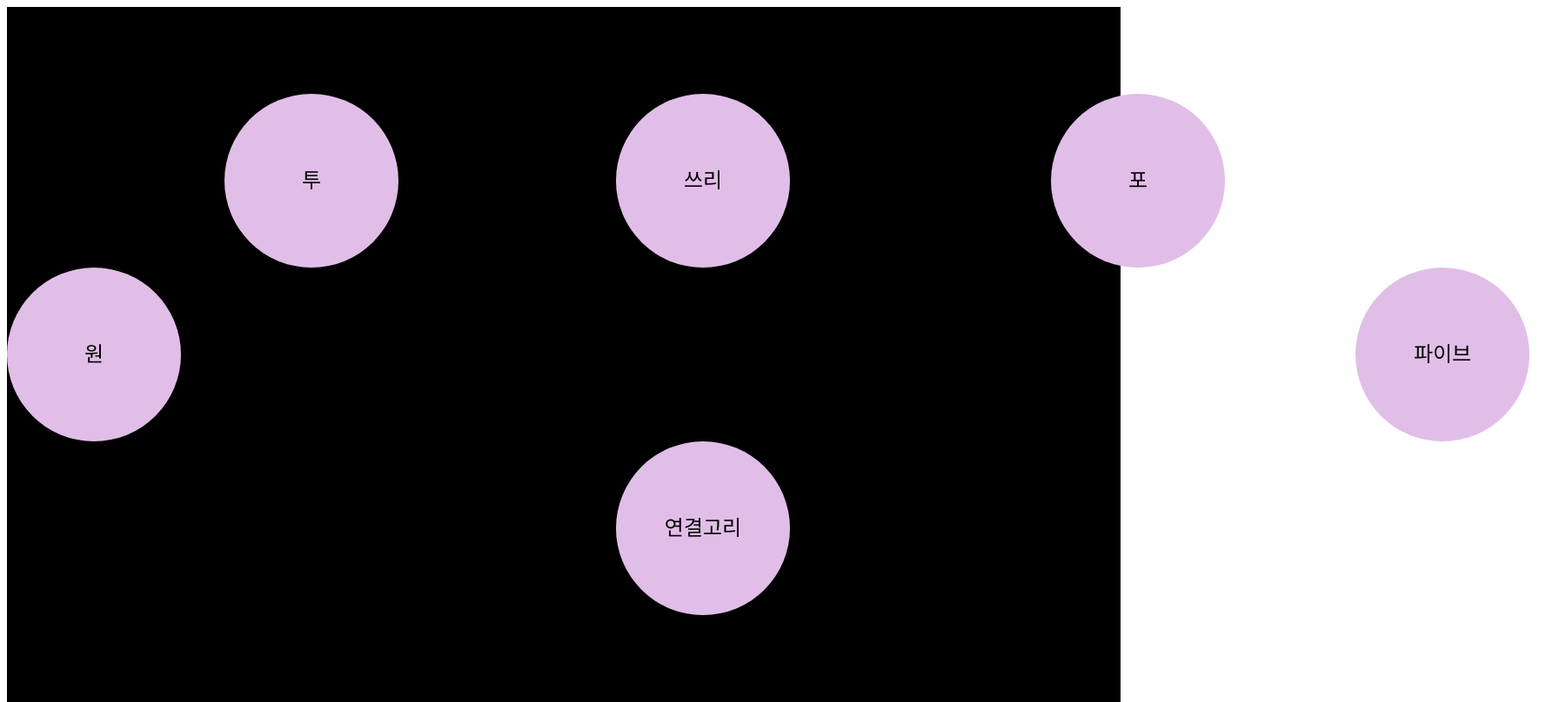
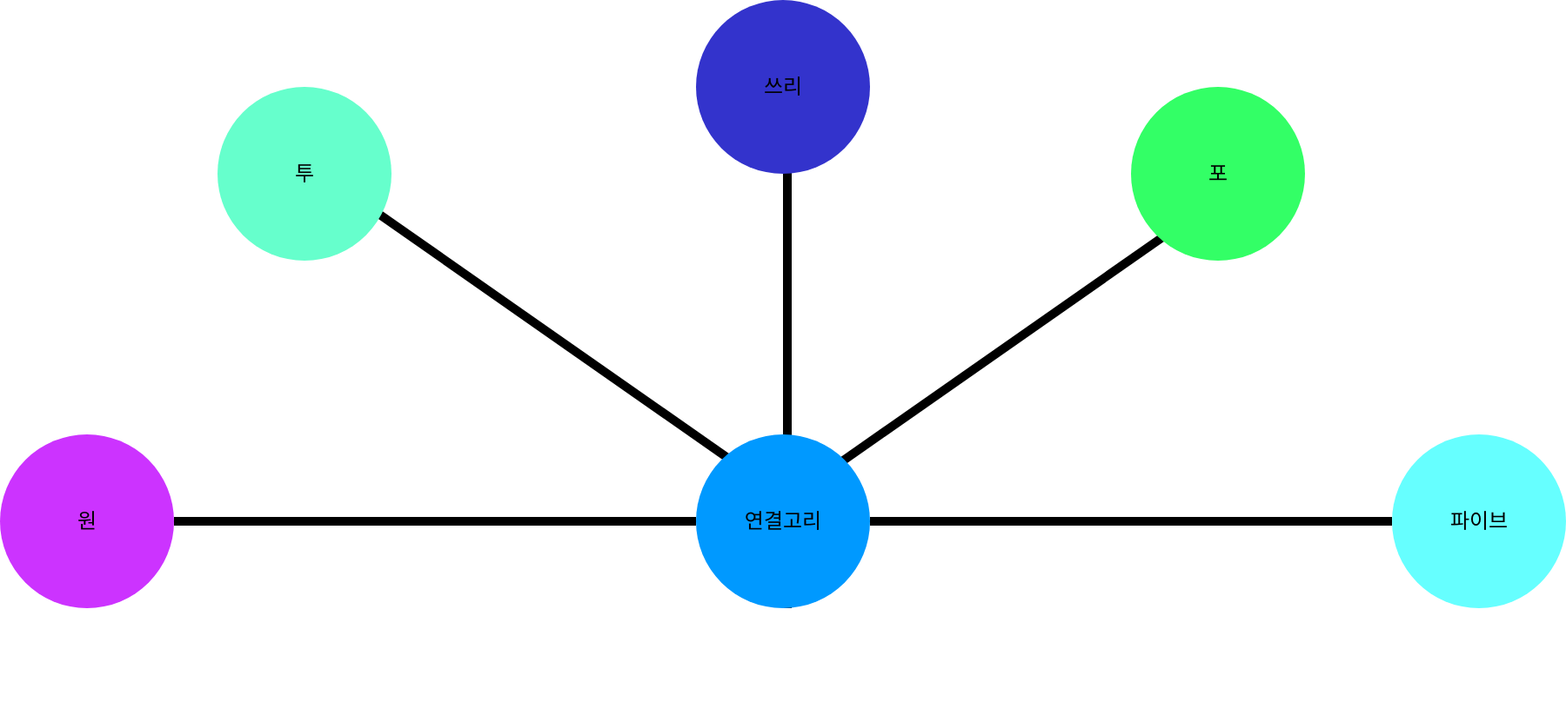
Before and after one commit to wonbinlee1234/ss, a plain HTML site: page 동그라미오버.html in a window 1280 px wide. Shown: the whole page at 87% size, 1800 px wide, since content can reach past the window. Drawn offline with nearby package versions, Linux system fonts and the light colour scheme.

Commit message:
세카이제-부
바다김치

```diff
--- a/동그라미오버.html
+++ b/동그라미오버.html
@@ -10,30 +10,37 @@
   <title>Document</title>
  </head>
  <style>
- .b_img{width: 100%; height: 100%; background-color: black; z-index:-10; position:absolute;}
- .hover1 {width: 200px;	height: 200px; text-align: center; line-height: 200px; border-radius: 50%; background: white;  transition:all 0.8s; background-color:#e1bee7; font-size: 1.5em; position:absolute;}
+ *{margin: 0; padding: 0;}
+ .hover1 {width: 200px;	height: 200px; text-align: center; line-height: 200px; border-radius: 50%; transition:all 1s; font-size: 1.5em; position:absolute;}
 .effect1:hover { box-shadow: inset 0px 0px 0 100px rgba(0,0,0,0.5); color: #fff;}
+.line{width: 10px; height: 600px; background-color: black; position:absolute;}
  </style>
  <body>
  <div class="b_img"></div>
-<div class="hover1 effect1" style="margin-top: 300px;">
+<div class="hover1 effect1" style="margin-top: 500px; background-color:#cc33ff ;">
 		<span>원</span>
 	</div>
-<div class="hover1 effect1" style="margin-top: 100px; margin-left: 250px;">
+<div class="hover1 effect1" style="margin-top: 100px; margin-left: 250px; background-color:#66ffcc ;">
 		<span>투</span>
 	</div>
-<div class="hover1 effect1" style="margin-top: 100px; margin-left: 700px;">
+<div class="hover1 effect1" style="margin-top: 0px; margin-left: 800px; background-color:#3333cc ;">
 		<span>쓰리</span>
 	</div>
-<div class="hover1 effect1" style="margin-top: 100px; margin-left: 1200px;">
+<div class="hover1 effect1" style="margin-top: 100px; margin-left: 1300px; background-color:#33ff66 ;">
 		<span>포</span>
+
 	</div>
-<div class="hover1 effect1" style="margin-top: 300px; margin-left: 1550px;">
+<div class="hover1 effect1" style="margin-top: 500px; margin-left: 1600px; background-color:#66ffff ;">
 		<span>파이브</span>
 	</div>
-<div class="hover1 effect1" style="margin-top: 500px; margin-left: 700px;">
+<div class="hover1 effect1" style="margin-top: 500px; margin-left: 800px; background-color:#0099ff ;">
 		<span>연결고리</span>
 	</div>
+	<div class="line" style="margin-top: 300px; margin-left: 495px; transform:rotate(-90deg);"></div><!-- 1 -->
+	<div class="line" style="margin-top: 100px; margin-left: 650px; transform:rotate(125deg); z-index:-10;"></div><!-- 2 -->
+	<div class="line" style="margin-top: 100px; margin-left: 900px; z-index:-10;"></div><!-- 3 -->
+	<div class="line" style="margin-top: 100px; margin-left: 1150px; transform:rotate(-125deg); z-index:-10;"></div><!-- 4 -->
+	<div class="line" style="margin-top: 300px; margin-left:1295px ; transform:rotate(-90deg);"></div><!-- 5 -->
  </body>
   <script type="text/javascript">
  </script>
```
